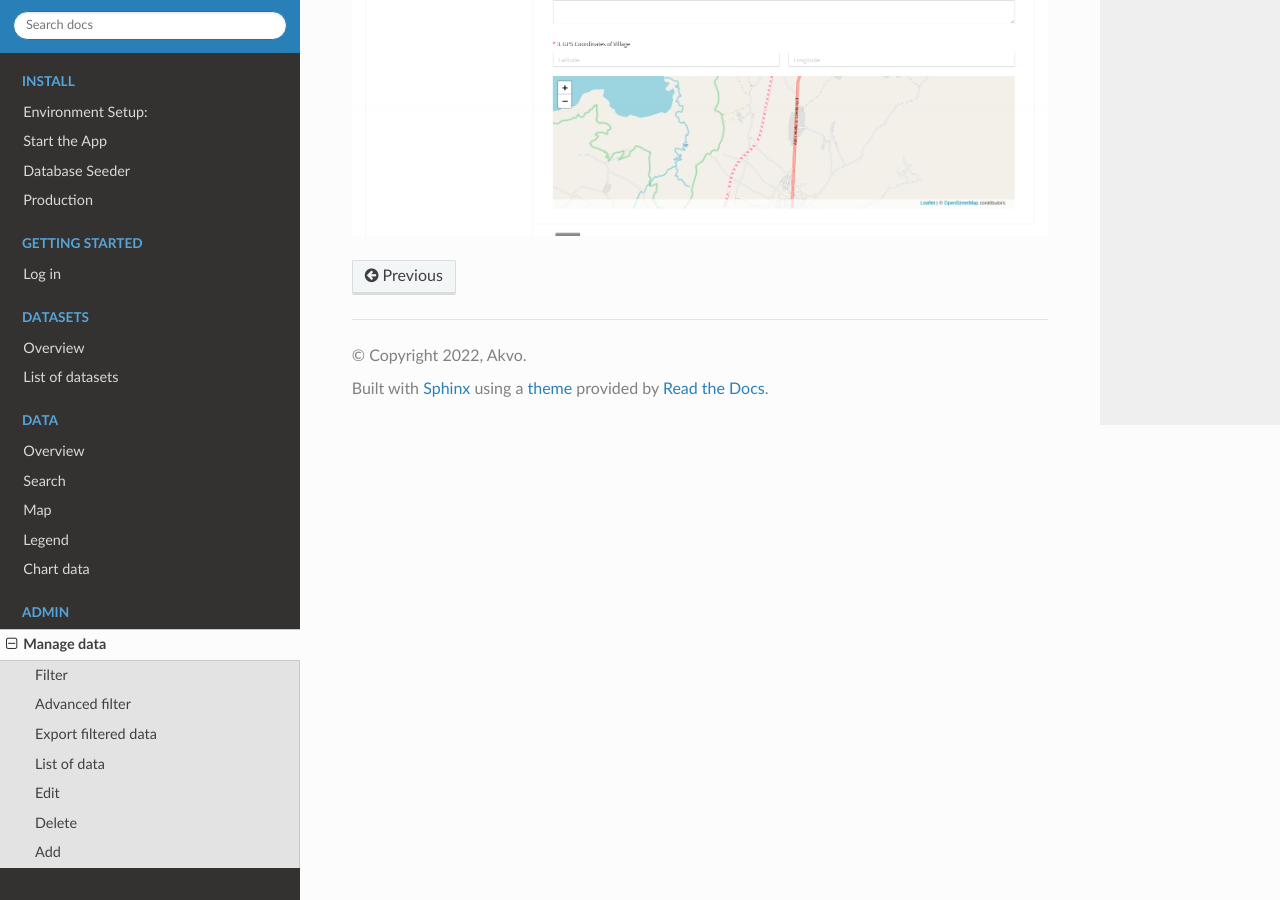
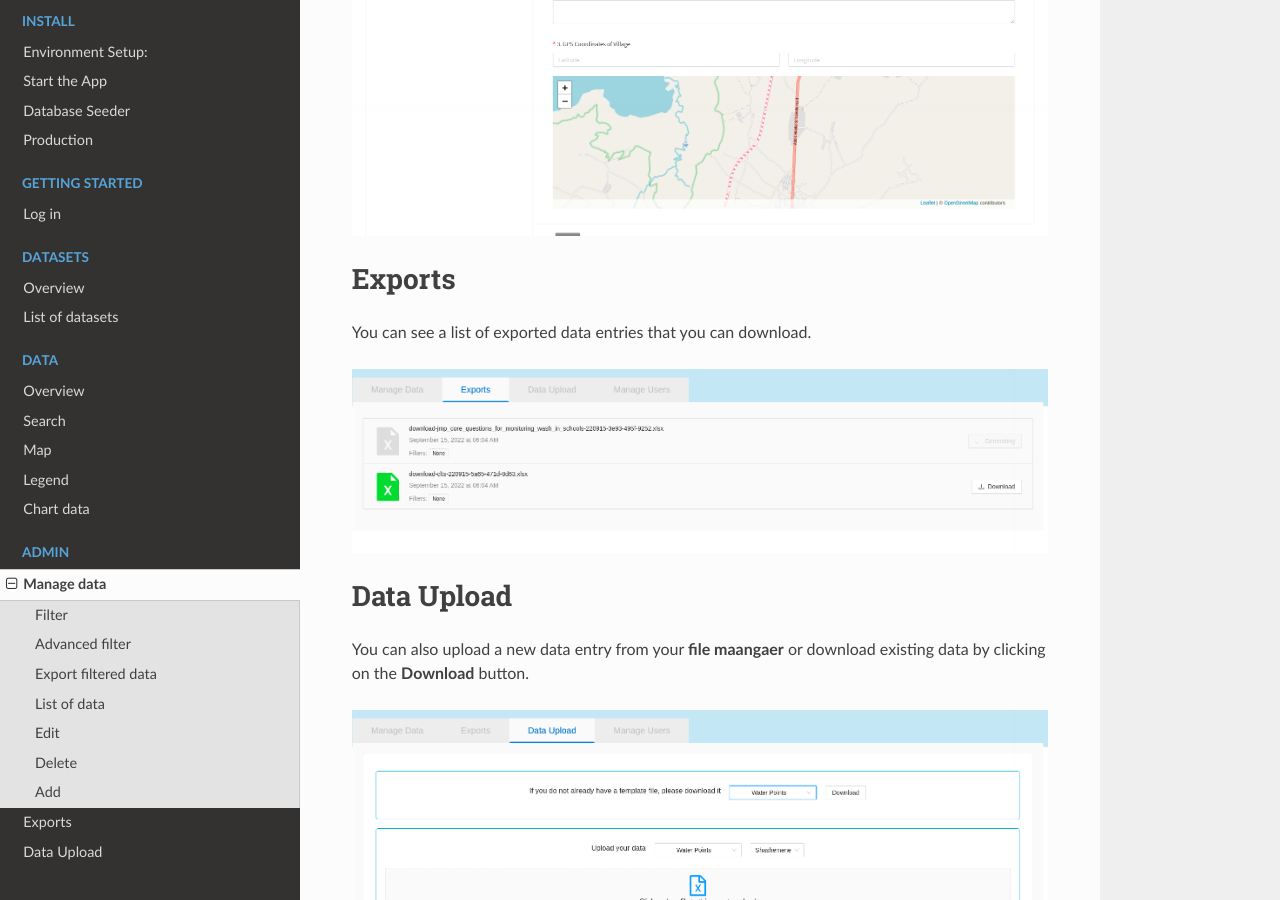
Before and after one commit to akvo/wai-sdg-portal, a Sphinx documentation site: the page built from docs/source/ethiopia/admin.rst, in a window 1280 px wide and 900 px high, scrolled down 3364 px. Built offline with Sphinx 7.4.7 and the Read the Docs theme 2.0.0, drawn with Linux system fonts in a browser that asks for light colours.

Commit message:
[#197] - add documentation for Exports and Data Upload

```diff
--- a/docs/source/ethiopia/admin.rst
+++ b/docs/source/ethiopia/admin.rst
@@ -64,3 +64,19 @@ You also can add a new data entry.
 
 .. image:: ../../assets/ethiopia/add-data-entry.png
     :alt: Add
+
+Exports
+-------
+
+You can see a list of exported data entries that you can download.
+
+.. image:: ../../assets/ethiopia/list-of-exported-data-entry.png
+    :alt: Exported data
+
+Data Upload
+-----------
+
+You can also upload a new data entry from your **file maangaer** or download existing data by clicking on the **Download** button.
+
+.. image:: ../../assets/ethiopia/data-entry-upload.png
+    :alt: data upload
```
Also changed, not shown: docs/assets/ethiopia/data-entry-upload.png (added), docs/assets/ethiopia/list-of-exported-data-entry.png (added).
